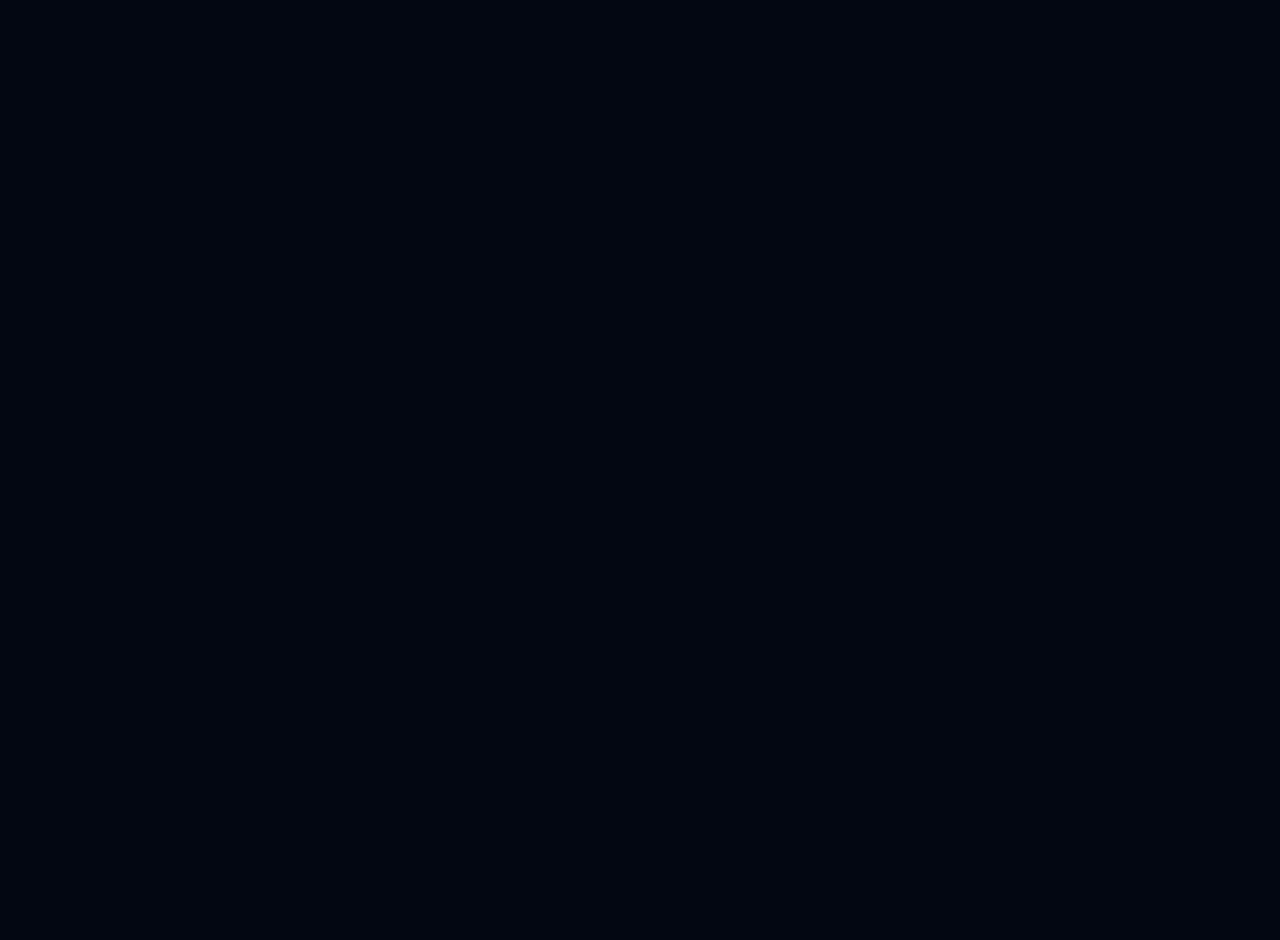
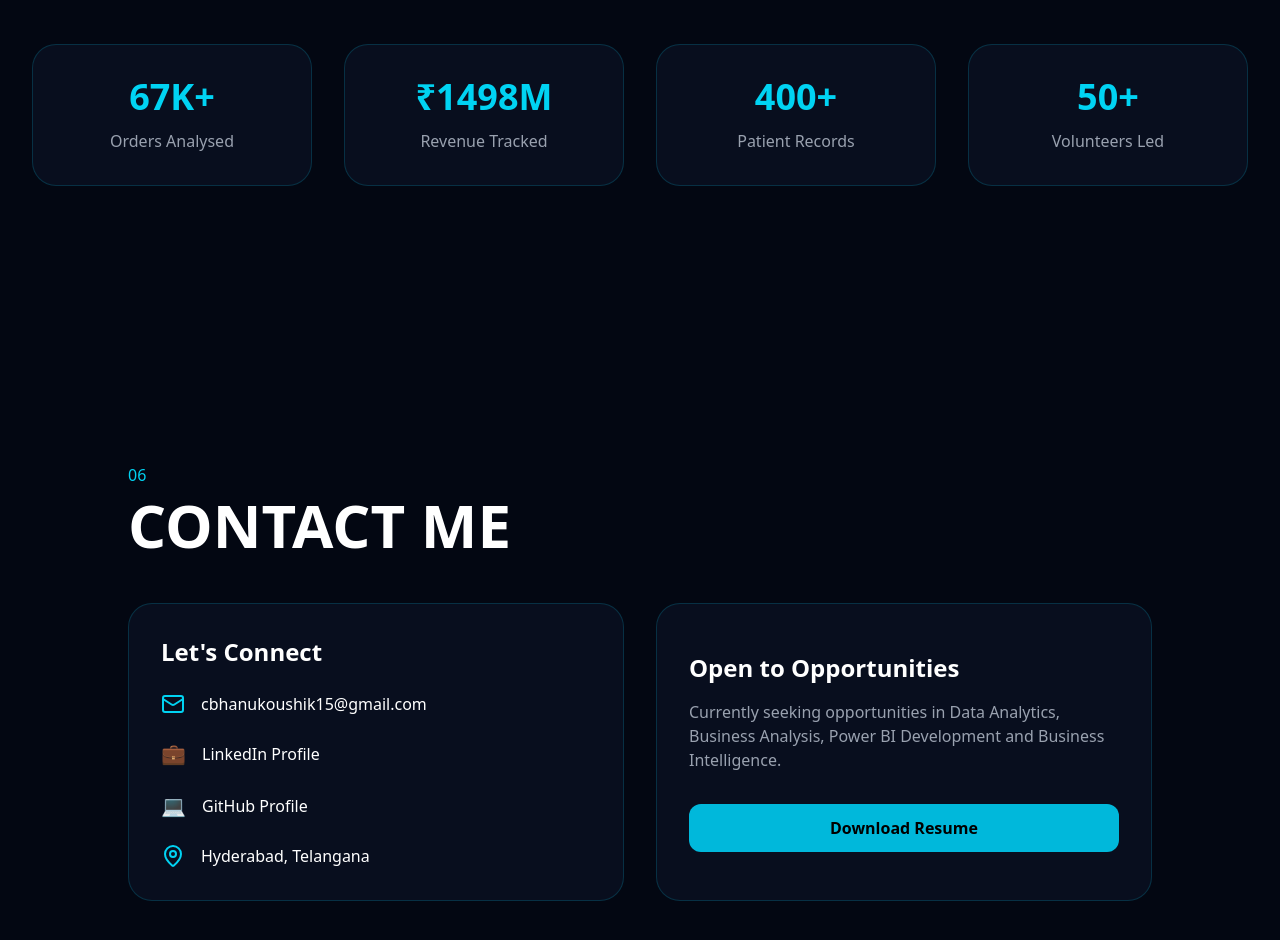
Before and after one commit to cbhanukoushik15/bhanu-portfolio, a Next.js app: page / in a window 1280 px wide. Shown: the part 4940-5880 px from the top of the page. Before the commit the page ends 4732 px from the top, so only its background shows below. Built offline with nearby package versions, Linux system fonts and the light colour scheme.

Commit message:
Added contact section

```diff
--- a/src/app/page.tsx
+++ b/src/app/page.tsx
@@ -4,6 +4,8 @@ import About from "@/components/About";
 import Skills from "@/components/Skills";
 import Experience from "@/components/Experience";
 import Projects from "@/components/Projects";
+import Contact from "@/components/Contact";
+import Numbers from "@/components/Numbers";
 
 export default function Home() {
   return (
@@ -14,6 +16,8 @@ export default function Home() {
       <Skills />
       <Experience />
       <Projects />
+      <Numbers />
+      <Contact />
     </main>
   );
 }
--- /dev/null
+++ b/src/components/Contact.tsx
@@ -0,0 +1,100 @@
+"use client";
+
+import { Mail, MapPin } from "lucide-react";
+
+export default function Contact() {
+  return (
+    <section
+      id="contact"
+      className="min-h-screen flex items-center justify-center px-8 py-20"
+    >
+      <div className="max-w-5xl w-full">
+
+        <p className="text-cyan-400 mb-2">
+          06
+        </p>
+
+        <h2 className="text-6xl font-bold mb-12">
+          CONTACT ME
+        </h2>
+
+        <div className="grid md:grid-cols-2 gap-8">
+
+          {/* Left Card */}
+
+          <div className="bg-slate-900/50 border border-cyan-500/20 rounded-3xl p-8">
+
+            <h3 className="text-2xl font-bold mb-6">
+              Let's Connect
+            </h3>
+
+            <div className="space-y-6">
+
+              <div className="flex items-center gap-4">
+                <Mail className="text-cyan-400" />
+                <span>cbhanukoushik15@gmail.com</span>
+              </div>
+
+              <div className="flex items-center gap-4">
+                <span className="text-xl">💼</span>
+                <a
+                  href="https://www.linkedin.com/in/cbhanukoushik15"
+                  target="_blank"
+                  rel="noopener noreferrer"
+                  className="hover:text-cyan-400 transition"
+                >
+                  LinkedIn Profile
+                </a>
+              </div>
+
+              <div className="flex items-center gap-4">
+                <span className="text-xl">💻</span>
+                <a
+                  href="https://github.com/cbhanukoushik15"
+                  target="_blank"
+                  rel="noopener noreferrer"
+                  className="hover:text-cyan-400 transition"
+                >
+                  GitHub Profile
+                </a>
+              </div>
+
+              <div className="flex items-center gap-4">
+                <MapPin className="text-cyan-400" />
+                <span>Hyderabad, Telangana</span>
+              </div>
+
+            </div>
+
+          </div>
+
+          {/* Right Card */}
+
+          <div className="bg-slate-900/50 border border-cyan-500/20 rounded-3xl p-8 flex flex-col justify-center">
+
+            <h3 className="text-2xl font-bold mb-4">
+              Open to Opportunities
+            </h3>
+
+            <p className="text-gray-400 mb-8">
+              Currently seeking opportunities in
+              Data Analytics, Business Analysis,
+              Power BI Development and Business Intelligence.
+            </p>
+
+            <a
+              href="/resume.pdf"
+              download
+              className="bg-cyan-500 text-black font-semibold px-6 py-3 rounded-xl text-center hover:scale-105 transition"
+            >
+              Download Resume
+            </a>
+
+          </div>
+
+        </div>
+
+      </div>
+    </section>
+  );
+}
```
Also changed, not shown: 1 other file (tests, documents, lock files or other folders).
